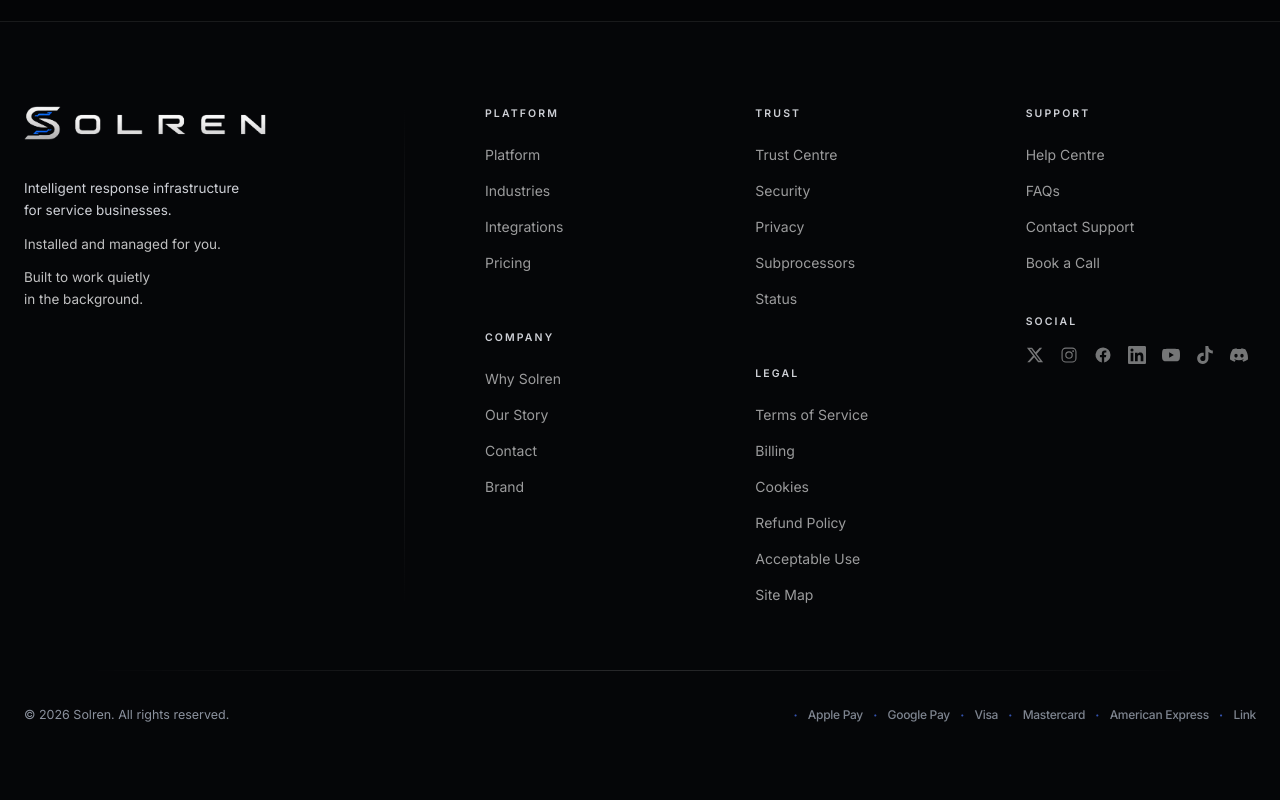
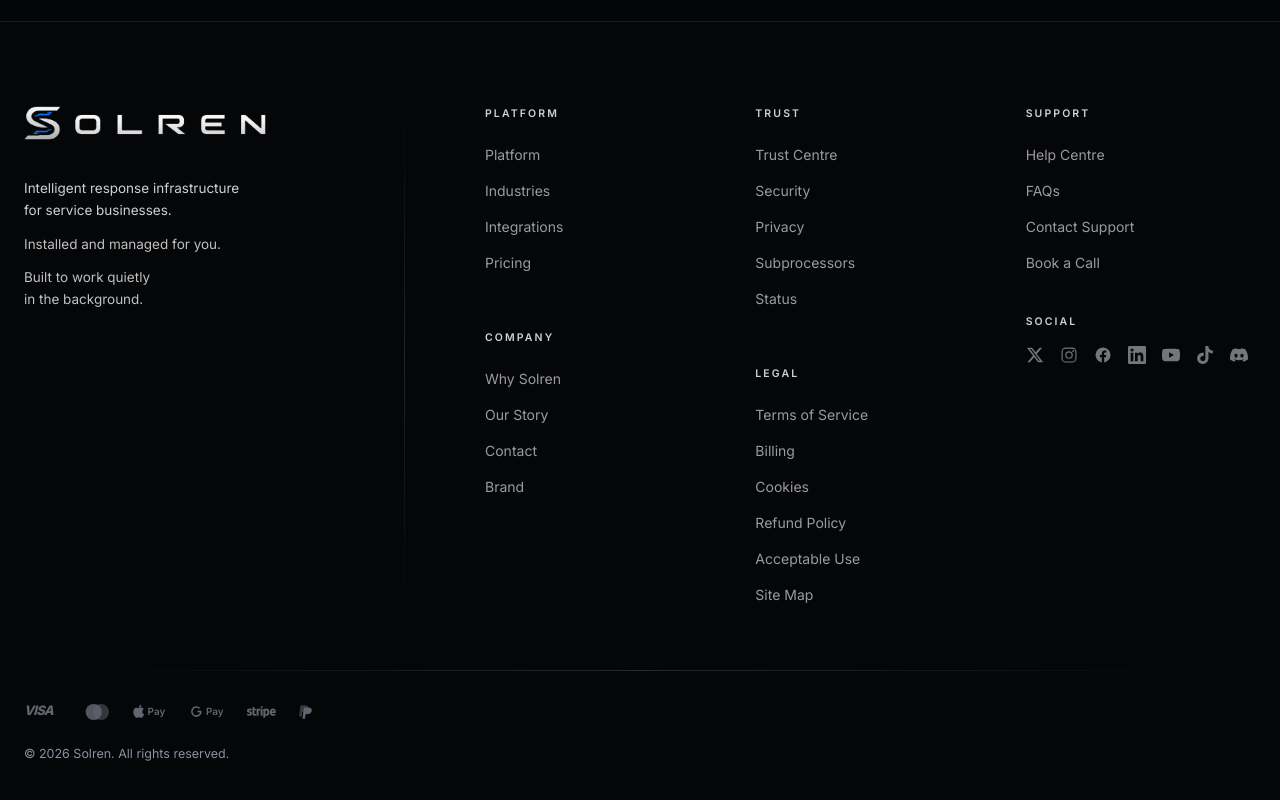
Before and after one commit to SolrenAI/solren-website, a Next.js app: page / in a window 1280 px wide. Shown: the part 3395-4195 px from the top of the page. Built offline with nearby package versions, Linux system fonts and the light colour scheme.

Commit message:
Update website

```diff
--- a/components/public-site/footer.tsx
+++ b/components/public-site/footer.tsx
@@ -1,6 +1,6 @@
 import Link from "next/link"
 import Image from "next/image"
-import { PaymentMarks } from "./payment-marks"
+import { PaymentLogos } from "./payment-logos"
 
 type FooterLink = { label: string; href?: string }
 type Block = { title: string; links?: FooterLink[]; social?: boolean }
@@ -144,18 +144,9 @@
   return (
     <footer className="relative border-t border-white/[0.08] bg-[#050608]">
       <div className="mx-auto px-5 py-10 sm:px-6 md:hidden">
-        <Link href="/" aria-label="Solren home" className="inline-flex items-center leading-none">
-          <Image
-            src="/logos/solren-wordmark-clean.png"
-            alt="Solren"
-            width={1305}
-            height={183}
-            sizes="200px"
-            className="block h-7 w-auto"
-          />
-        </Link>
-
-        <p className="mt-4 max-w-[18rem] text-[13.5px] leading-[1.6] text-[var(--silver)]">
+        {/* Logo intentionally omitted on mobile — the sticky header already shows
+            the Solren wordmark. Desktop keeps the footer logo below. */}
+        <p className="max-w-[18rem] text-[13.5px] leading-[1.6] text-[var(--silver)]">
           Intelligent response infrastructure for service businesses.
         </p>
 
@@ -191,7 +182,9 @@
 
         <div className="mt-8 h-px w-full bg-gradient-to-r from-transparent via-white/[0.14] to-transparent" />
 
-        <p className="mt-6 text-[12.5px] text-[var(--muted)]">
+        <PaymentLogos className="mt-6" />
+
+        <p className="mt-5 text-[12.5px] text-[var(--muted)]">
           © {new Date().getFullYear()} Solren. All rights reserved.
         </p>
       </div>
@@ -253,12 +246,12 @@
         {/* Contained, edge-fading divider above the bottom bar — no harsh full-width line */}
         <div className="mx-auto mt-12 h-px w-full max-w-[1100px] bg-gradient-to-r from-transparent via-white/[0.14] to-transparent sm:mt-16" />
 
-        {/* Bottom bar: copyright (left) · payment methods (right) */}
-        <div className="mt-7 flex flex-col items-start gap-y-5 text-left sm:mt-8 sm:flex-row sm:items-center sm:justify-between">
-          <p className="text-[12.5px] text-[var(--muted)]">
+        {/* Bottom: payment marks above the copyright line */}
+        <div className="mt-7 sm:mt-8">
+          <PaymentLogos />
+          <p className="mt-6 text-[12.5px] text-[var(--muted)]">
             © {new Date().getFullYear()} Solren. All rights reserved.
           </p>
-          <PaymentMarks className="justify-start sm:flex-nowrap sm:justify-end" />
         </div>
       </div>
     </footer>
--- /dev/null
+++ b/components/public-site/payment-logos.tsx
@@ -0,0 +1,109 @@
+import type { ReactNode } from "react"
+
+/*
+ * Payment trust row — monochrome icon/logo marks only (no text labels).
+ * Every mark inherits `currentColor`, so the row renders as a single muted-grey
+ * tone that lifts slightly on hover. Small, evenly spaced, premium. Themes
+ * cleanly in dark and light mode.
+ *
+ * These are lightweight in-house monochrome renderings of each brand mark. To
+ * use official artwork, drop a single-colour SVG in and swap the node — the
+ * layout/colour handling here stays the same.
+ */
+
+const marks: { name: string; node: ReactNode }[] = [
+  {
+    name: "Visa",
+    node: (
+      <svg viewBox="0 0 58 20" className="h-[13px] w-auto" aria-hidden="true" fill="currentColor">
+        <text
+          x="0"
+          y="16"
+          fontSize="20"
+          fontWeight="800"
+          fontStyle="italic"
+          letterSpacing="-1.2"
+        >
+          VISA
+        </text>
+      </svg>
+    ),
+  },
+  {
+    name: "Mastercard",
+    node: (
+      <svg viewBox="0 0 34 20" className="h-[18px] w-auto" aria-hidden="true" fill="currentColor">
+        <circle cx="13" cy="10" r="9" opacity="0.85" />
+        <circle cx="21" cy="10" r="9" opacity="0.5" />
+      </svg>
+    ),
+  },
+  {
+    name: "Apple Pay",
+    node: (
+      <svg viewBox="0 0 52 24" className="h-[17px] w-auto" aria-hidden="true" fill="currentColor">
+        <path d="M14.6 12c0-2.4 2-3.6 2.1-3.6-1.1-1.7-2.9-1.9-3.5-1.9-1.5-.1-2.9.9-3.6.9-.8 0-1.9-.9-3.1-.8-1.6 0-3.1.9-3.9 2.4-1.7 2.9-.4 7.2 1.2 9.6.8 1.2 1.8 2.5 3 2.4 1.2 0 1.7-.8 3.1-.8s1.9.8 3.1.7c1.3 0 2.1-1.2 2.9-2.3.6-.9.9-1.5 1.3-2.4-2.8-1.1-2.6-4.2-2.6-4.2z" />
+        <path d="M12.3 5.6c.6-.8 1.1-1.9 1-3-1 0-2.1.6-2.8 1.4-.6.7-1.1 1.8-1 2.8 1.1.1 2.2-.5 2.8-1.2z" />
+        <text x="22" y="17.5" fontSize="14" fontWeight="600">
+          Pay
+        </text>
+      </svg>
+    ),
+  },
+  {
+    name: "Google Pay",
+    node: (
+      <svg viewBox="0 0 54 24" className="h-[17px] w-auto" aria-hidden="true">
+        <g fill="none" stroke="currentColor" strokeWidth="2.3">
+          <path d="M16.8 12a6.4 6.4 0 1 1-1.9-4.5" />
+          <path d="M17 12h-5" />
+        </g>
+        <text x="24" y="17.5" fontSize="14" fontWeight="600" fill="currentColor">
+          Pay
+        </text>
+      </svg>
+    ),
+  },
+  {
+    name: "Stripe",
+    node: (
+      <svg viewBox="0 0 360 150" className="h-[12px] w-auto" aria-hidden="true" fill="currentColor">
+        <path fillRule="evenodd" clipRule="evenodd" d="M360 77.4001C360 51.8001 347.6 31.6001 323.9 31.6001C300.1 31.6001 285.7 51.8001 285.7 77.2001C285.7 107.3 302.7 122.5 327.1 122.5C339 122.5 348 119.8 354.8 116V96.0001C348 99.4001 340.2 101.5 330.3 101.5C320.6 101.5 312 98.1001 310.9 86.3001H359.8C359.8 85.0001 360 79.8001 360 77.4001ZM310.6 67.9001C310.6 56.6001 317.5 51.9001 323.8 51.9001C329.9 51.9001 336.4 56.6001 336.4 67.9001H310.6Z" />
+        <path fillRule="evenodd" clipRule="evenodd" d="M247.1 31.6001C237.3 31.6001 231 36.2001 227.5 39.4001L226.2 33.2001H204.2V149.8L229.2 144.5L229.3 116.2C232.9 118.8 238.2 122.5 247 122.5C264.9 122.5 281.2 108.1 281.2 76.4001C281.1 47.4001 264.6 31.6001 247.1 31.6001ZM241.1 100.5C235.2 100.5 231.7 98.4001 229.3 95.8001L229.2 58.7001C231.8 55.8001 235.4 53.8001 241.1 53.8001C250.2 53.8001 256.5 64.0001 256.5 77.1001C256.5 90.5001 250.3 100.5 241.1 100.5Z" />
+        <path fillRule="evenodd" clipRule="evenodd" d="M169.8 25.7L194.9 20.3V0L169.8 5.3V25.7Z" />
+        <path d="M194.9 33.3H169.8V120.8H194.9V33.3Z" />
+        <path fillRule="evenodd" clipRule="evenodd" d="M142.9 40.7L141.3 33.3H119.7V120.8H144.7V61.5C150.6 53.8 160.6 55.2 163.7 56.3V33.3C160.5 32.1 148.8 29.9 142.9 40.7Z" />
+        <path fillRule="evenodd" clipRule="evenodd" d="M92.8999 11.6001L68.4999 16.8001L68.3999 96.9001C68.3999 111.7 79.4999 122.6 94.2999 122.6C102.5 122.6 108.5 121.1 111.8 119.3V99.0001C108.6 100.3 92.7999 104.9 92.7999 90.1001V54.6001H111.8V33.3001H92.7999L92.8999 11.6001Z" />
+        <path fillRule="evenodd" clipRule="evenodd" d="M25.3 58.7001C25.3 54.8001 28.5 53.3001 33.8 53.3001C41.4 53.3001 51 55.6001 58.6 59.7001V36.2001C50.3 32.9001 42.1 31.6001 33.8 31.6001C13.5 31.6001 0 42.2001 0 59.9001C0 87.5001 38 83.1001 38 95.0001C38 99.6001 34 101.1 28.4 101.1C20.1 101.1 9.5 97.7001 1.1 93.1001V116.9C10.4 120.9 19.8 122.6 28.4 122.6C49.2 122.6 63.5 112.3 63.5 94.4001C63.4 64.6001 25.3 69.9001 25.3 58.7001Z" />
+      </svg>
+    ),
+  },
+  {
+    name: "PayPal",
+    node: (
+      <svg viewBox="0 0 30 24" className="h-[18px] w-auto" aria-hidden="true" fill="currentColor">
+        <path opacity="0.55" d="M6 3h6.6c2.5 0 4.3 1.8 4 4.3-.3 2.6-2.4 4.2-5 4.2H8.4L7.5 18H4.1z" />
+        <path d="M10.5 6h6.6c2.5 0 4.3 1.8 4 4.3-.3 2.6-2.4 4.2-5 4.2h-3.2L12 21H8.6z" />
+      </svg>
+    ),
+  },
+]
+
+export function PaymentLogos({ className = "" }: { className?: string }) {
+  return (
+    <ul
+      aria-label="Accepted payment methods"
+      className={`flex flex-wrap items-center gap-x-5 gap-y-3 text-[var(--faint)] ${className}`}
+    >
+      {marks.map((m) => (
+        <li
+          key={m.name}
+          title={m.name}
+          className="inline-flex transition-colors duration-200 hover:text-[var(--muted)]"
+        >
+          {m.node}
+        </li>
+      ))}
+    </ul>
+  )
+}
```
